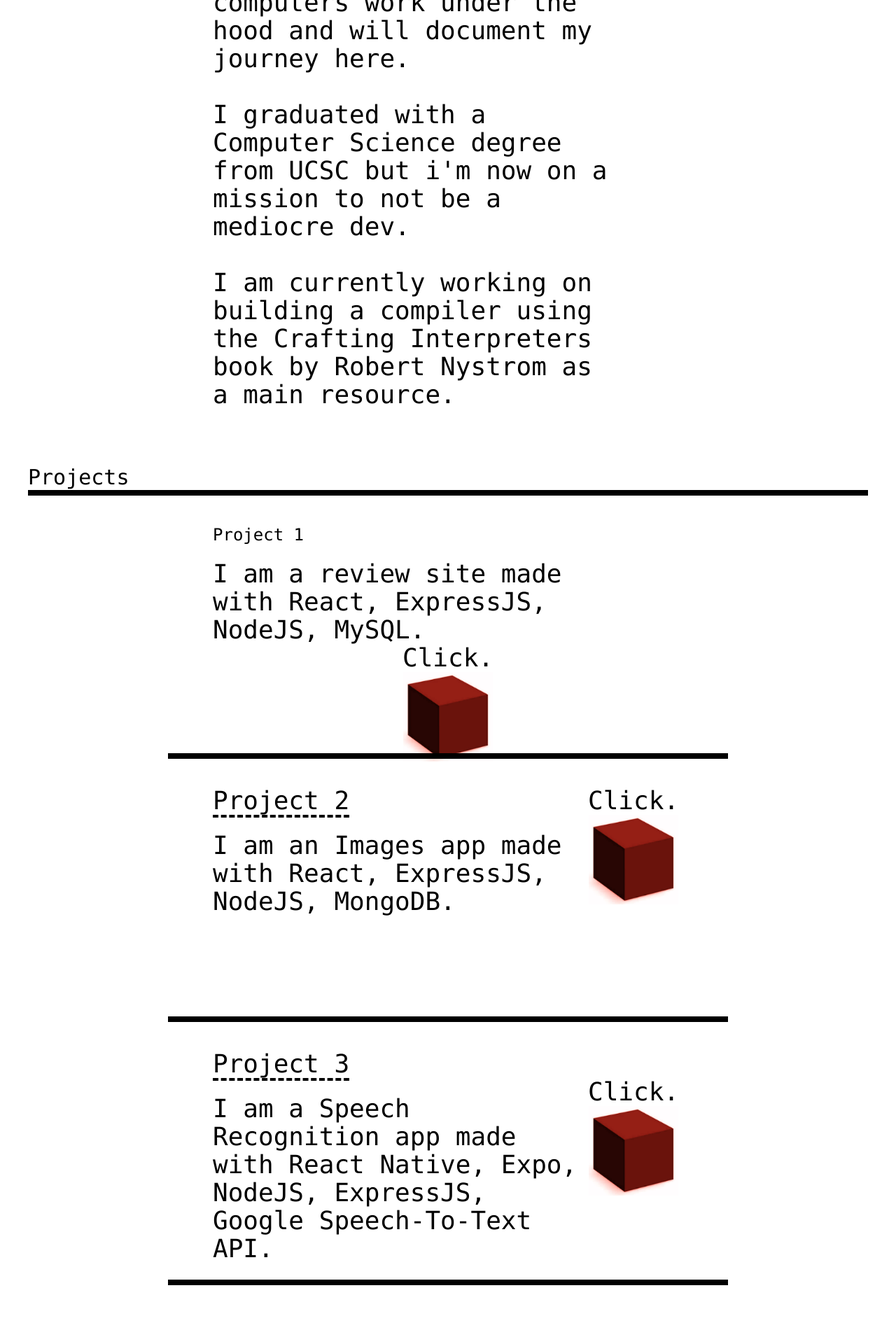
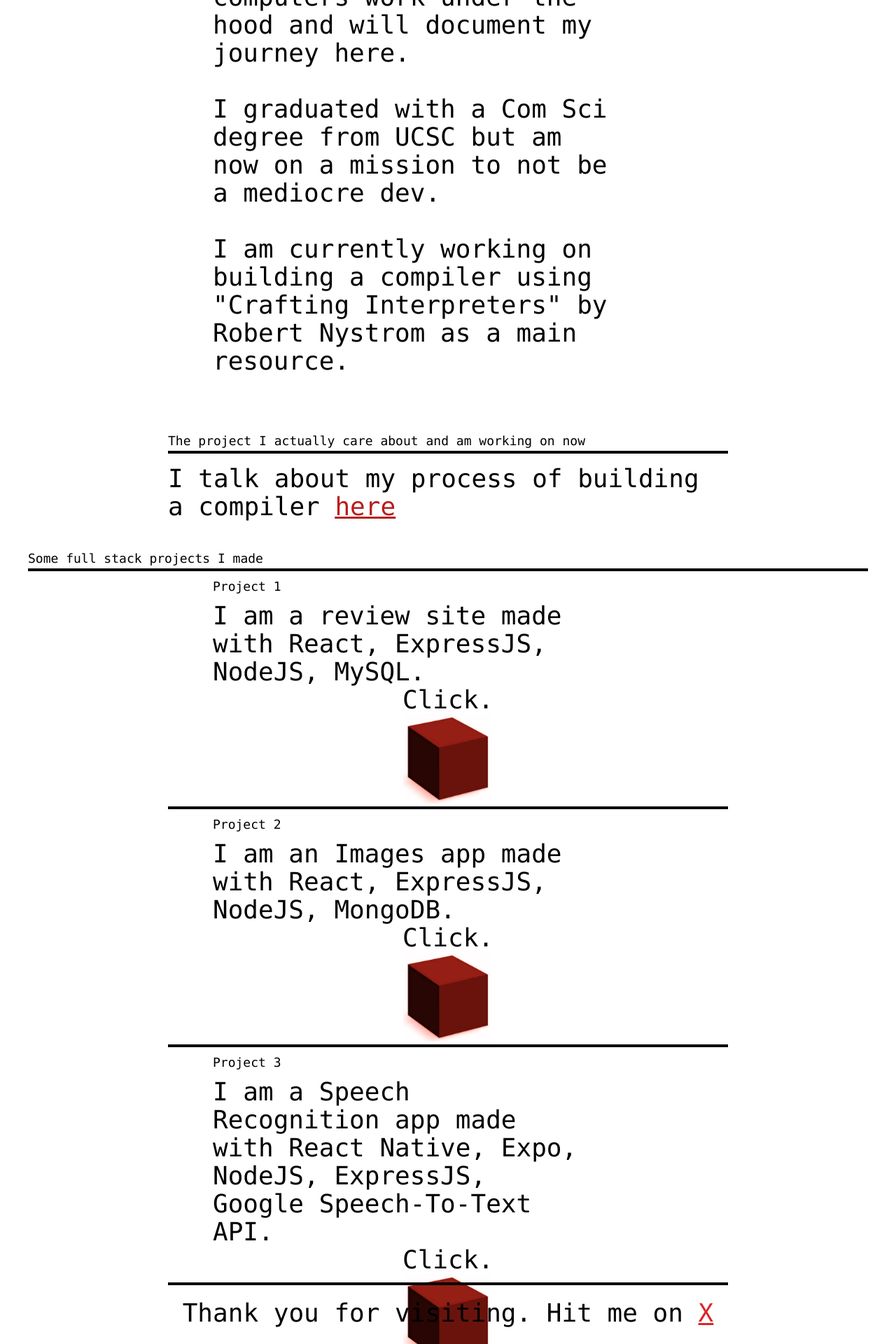
Before and after one commit to JayZenith/portfolio, a React (Create React App) app: page / in a window 1280 px wide. Shown: the part 340-2260 px from the top of the page at 70% size. Before the commit the page ends 2216 px from the top, so only its background shows below. Built offline with nearby package versions, Linux system fonts and the light colour scheme; what taos would draw is missing.

Commit message:
setup to talk about my compiler

```diff
--- a/src/App.js
+++ b/src/App.js
@@ -2,6 +2,7 @@ import { BrowserRouter as Router, Routes, Route, Link, BrowserRouter } from "rea
 import './App.css';
 import ButtonMailto from "./ButtonMailto";
 import MainPage from './MainPage';
+import Compiler from './Compiler';
 
 
 
@@ -26,6 +27,7 @@ function App() {
           </div>
           <Routes>
             <Route path="/" element={<MainPage />} />
+            <Route path="/compiler" element={<Compiler />} />
 
           </Routes>
 
--- /dev/null
+++ b/src/Compiler.js
@@ -0,0 +1,9 @@
+import React from 'react'
+
+function Compiler() {
+  return (
+    <div className='mt-32'>Compiler</div>
+  )
+}
+
+export default Compiler
--- a/src/MainPage.js
+++ b/src/MainPage.js
@@ -8,60 +8,61 @@ import 'bootstrap-icons/font/bootstrap-icons.css';
 function MainPage() {
 
  return (
-    <div className='p-10 mt-36 lg:mt-10 text-black flex flex-col items-center
+    <div className='p-10 mt-24 lg:mt-10 text-black flex flex-col items-center
       justify-center h-auto lg:text-4xl'>
         <div className='lg:w-2/3 h-auto lg:flex-row '>
             <div className='h-auto lg:mt-10  lg:w-4/5  lg:h-full  lg:pl-16 '>
-                <div className=' w-full border-b-8 border-black text-3xl'>Intro.</div>
+                <div className=' w-full border-b-4 border-black text-2xl'>Intro.</div>
                 <br />
-                <p className='text-xl lg:text-4xl'>
-                My name is Jay Zenith. I'm a developer fascinated in deconstructing how computers work
+                <p className=' lg:text-4xl'>
+                My name is Jay. I'm a developer fascinated with deconstructing how computers work
                 under the hood and will document my journey here.
                 </p>
                 <br />
-                <p className='text-xl lg:text-4xl'>
-                    I graduated with a Computer Science degree from UCSC
-                    but i'm now on a mission to not be a mediocre dev.
+                <p className=' lg:text-4xl'>
+                    I graduated with a Com Sci degree from UCSC
+                    but am now on a mission to not be a mediocre dev.
                 </p>
                 <br />
-                <p className='text-xl lg:text-4xl'>
-                    I am currently working on building a compiler using the
-                    Crafting Interpreters book by Robert Nystrom as a main resource.
+                <p className='lg:text-4xl'>
+                    I am currently working on building a compiler using
+                    "Crafting Interpreters" by Robert Nystrom as a main resource.
                 </p>
                 <br />
 
             </div>
-
+            <div className='mt-10 w-full border-b-4 border-black text-lg'>The project I actually care about and am working on now</div>
+            <div className='mt-4'>I talk about my process of building a <span className=''> compiler </span><span className='text-red-700 underline'><a className="" href="/compiler">here</a></span></div>
 
         </div>
 
 
-        <div className='mt-10 w-full border-b-8 border-black text-3xl'>Projects</div>
+        <div className='mt-10 w-full border-b-4 border-black text-lg'>Some full stack projects I made</div>
 
 
-        <div className='mt-10 lg:w-2/3 h-auto lg:h-72 lg:flex-row '>
+        <div className='mt-2 h-auto  lg:w-2/3 lg:h-72 lg:flex-row '>
             <div className='lg:w-3/4 lg:pl-16 '>
-                <p className='text-black text-2xl'>Project 1</p>
-                <p className='mt-5 text-black'>
+                <p className='text-lg'>Project 1</p>
+                <p className='mt-2 '>
                     I am a review site made with React, ExpressJS, NodeJS, MySQL.
                 </p>
 
             </div>
-            <div className='mt-10 lg:mt-0 flex flex-col lg:items-center  items-center  '>
+            <div className='mt-5 lg:mt-0 flex flex-col lg:items-center  items-center  '>
                 <li className='list-none  '>Click.</li>
-                <div className='=w-32 h-32 lg:w-32 lg:h-32'>
-                    <a href="http://starfront.s3-website.us-east-2.amazonaws.com" className='underline text-black'><img className='w-full h-full lg:h-full lg:w-full
+                <div className='w-32 h-32 lg:w-32 lg:h-32'>
+                    <a href="https://github.com/JayZenith" className='underline text-black'><img className='w-full h-full lg:h-full lg:w-full
                           transition-transform duration-500 ease-in-out  hover:rotate-180'  src={redBox}></img></a>
                 </div>
             </div>
         </div>
 
-        <p className='mt-10 w-2/3 h-auto  border-b-8 border-black'></p>
+        <p className='mt-10 w-2/3 h-auto  border-b-4 border-black'></p>
 
-        <div className='pt-10 w-64 lg:w-2/3  h-auto lg:h-72 flex flex-col items-start lg:flex-row '>
-            <div className='mt-10 lg:mt-0 w-full lg:w-3/4 lg:pl-16 flex flex-col items-start'>
-                <p className='border-dashed border-b-4  border-black text-black '>Project 2</p>
-                <p className='mt-5 text-black'>
+        <div className='mt-2 h-auto  lg:w-2/3 lg:h-72 lg:flex-row '>
+            <div className='lg:w-3/4 lg:pl-16 '>
+                <p className='text-lg'>Project 2</p>
+                <p className='mt-2 '>
                     I am an Images app made with React, ExpressJS, NodeJS, MongoDB.
                 </p>
 
@@ -69,34 +70,39 @@ function MainPage() {
             <div className='mt-10 lg:mt-0 flex flex-col lg:items-center  items-center  '>
                 <li className='list-none  '>Click.</li>
                 <div className='=w-32 h-32 lg:w-32 lg:h-32'>
-                    <a href="https://github.com/JayZenith/TheCollage" className='underline text-black'><img className='w-full h-full lg:h-full lg:w-full       transition-transform duration-500 ease-in-out  hover:rotate-180'  src={redBox}></img></a>
+                    <a href="https://github.com/JayZenith/TheCollage" className='underline text-black'><img className='w-full h-full lg:h-full lg:w-full
+                          transition-transform duration-500 ease-in-out  hover:rotate-180'  src={redBox}></img></a>
                 </div>
             </div>
         </div>
 
-        <p className='mt-20 w-2/3 border-b-8 border-black'></p>
+        <p className='mt-10 w-2/3 border-b-4 border-black'></p>
 
 
-        <div className='pt-10 w-64 lg:w-2/3  h-auto lg:h-72 flex flex-col items-start lg:flex-row '>
-            <div className='mt-10 lg:mt-0 w-full lg:w-3/4 lg:pl-16  flex flex-col items-start'>
-                <p className='border-dashed border-b-4  border-black text-black '>Project 3</p>
-                <p className='mt-5 text-black
-
-                '>
+        <div className='mt-2 h-auto  lg:w-2/3 lg:h-72 lg:flex-row '>
+            <div className='lg:w-3/4 lg:pl-16 '>
+                <p className='text-lg'>Project 3</p>
+                <p className='mt-2 '>
                     I am a Speech Recognition app made with React Native, Expo, NodeJS, ExpressJS, Google Speech-To-Text API.
                 </p>
 
             </div>
-            <div className=' mt-10 flex flex-col lg:items-center  items-center  '>
+            <div className='mt-10 lg:mt-0 flex flex-col lg:items-center  items-center  '>
                 <li className='list-none  '>Click.</li>
                 <div className='=w-32 h-32 lg:w-32 lg:h-32'>
-                    <a href="https://github.com/JayZenith/Speech-To-Text" className='underline text-black'><img className='w-full h-full lg:h-full lg:w-full       transition-transform duration-500 ease-in-out  hover:rotate-180'  src={redBox}></img></a>
+                    <a href="https://github.com/JayZenith/Speech-To-Text" className='underline text-black'><img className='w-full h-full lg:h-full lg:w-full
+                          transition-transform duration-500 ease-in-out  hover:rotate-180'  src={redBox}></img></a>
                 </div>
             </div>
         </div>
 
 
-        <p className='mt-20 w-2/3 border-b-8 border-black'></p>
+        <p className='mt-10 w-2/3 border-b-4 border-black'></p>
+        <div className='mt-5'>
+            <p>
+                Thank you for visiting. Hit me on <a href="https://twitter.com/jayz3nith"><span className='underline text-red-600'>X</span></a>
+            </p>
+        </div>
 
 
 
```
